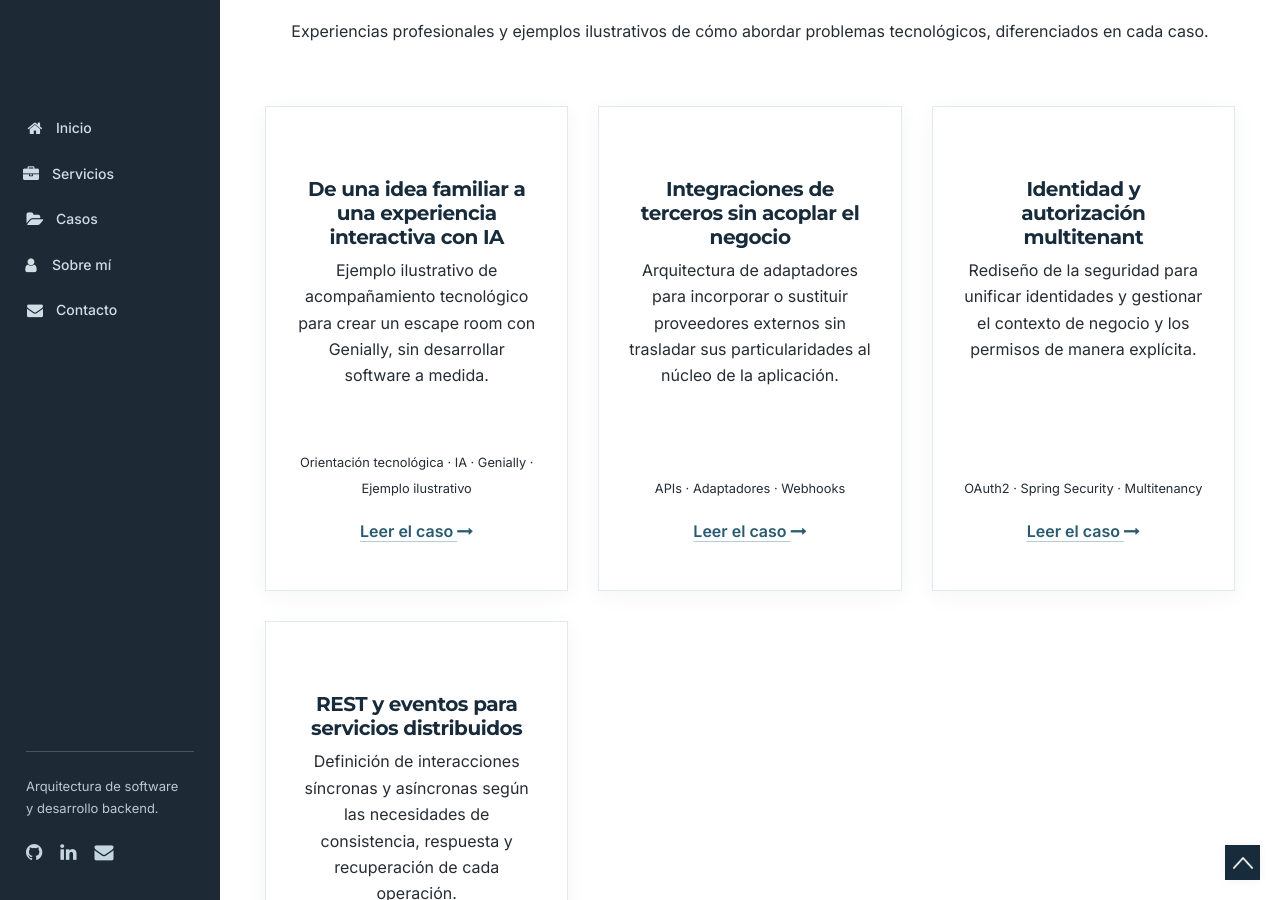
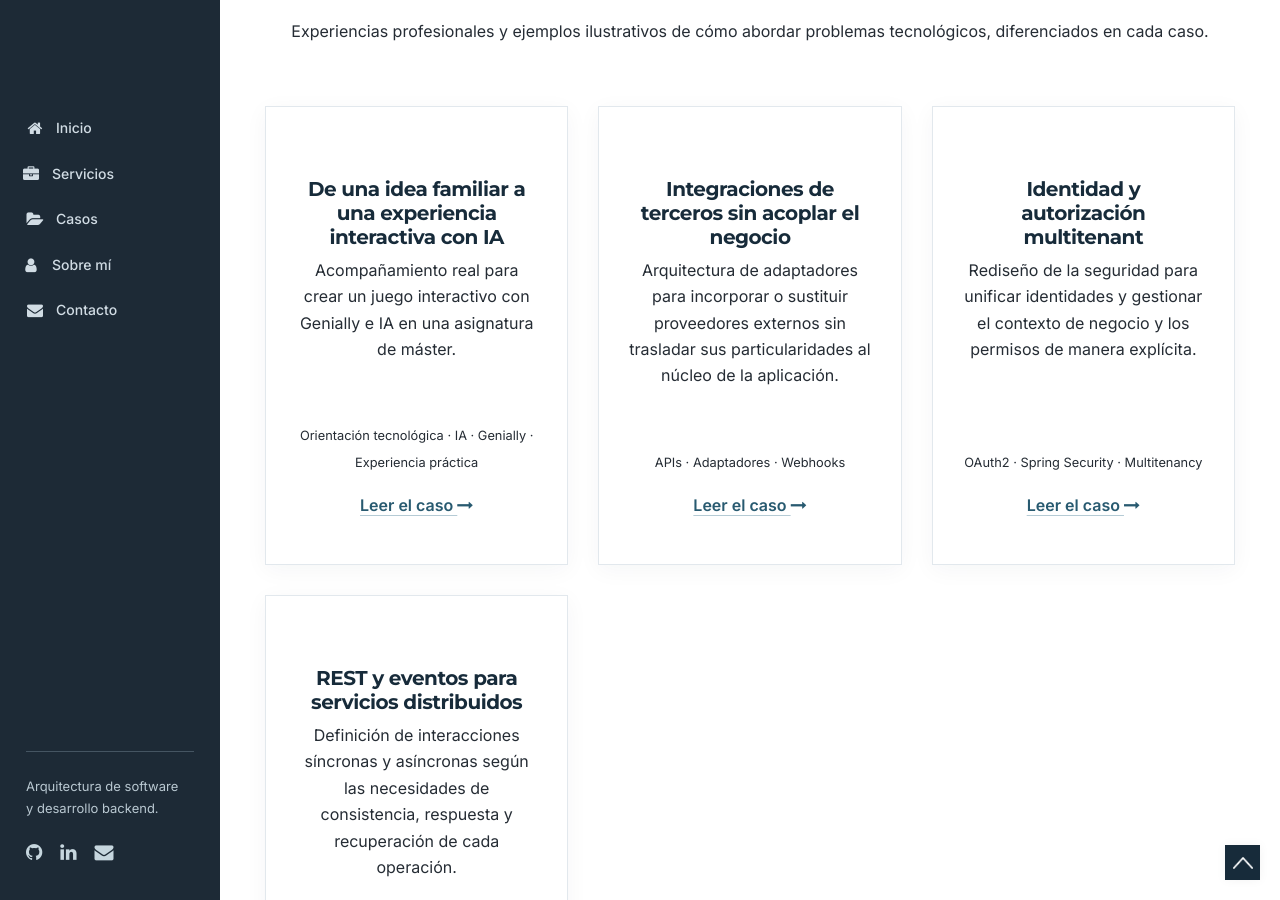
Before and after one commit to dabiz-me/dabiz.me, a Jekyll site: the page built from index.html, in a window 1280 px wide and 900 px high, scrolled down 2478 px. Built offline with Jekyll 4.4.1, drawn with Linux system fonts in a browser that asks for light colours.

Commit message:
docs(casos): aclarar acompañamiento real en asignatura de máster

```diff
--- a/_data/cases.yml
+++ b/_data/cases.yml
@@ -1,7 +1,7 @@
 - title: De una idea familiar a una experiencia interactiva con IA
-  summary: Ejemplo ilustrativo de acompañamiento tecnológico para crear un escape room con Genially, sin desarrollar software a medida.
+  summary: Acompañamiento real para crear un juego interactivo con Genially e IA en una asignatura de máster.
   detail: /casos/escape-room-ia/
-  tags: Orientación tecnológica · IA · Genially · Ejemplo ilustrativo
+  tags: Orientación tecnológica · IA · Genially · Experiencia práctica
 
 - title: Integraciones de terceros sin acoplar el negocio
   summary: Arquitectura de adaptadores para incorporar o sustituir proveedores externos sin trasladar sus particularidades al núcleo de la aplicación.
```
